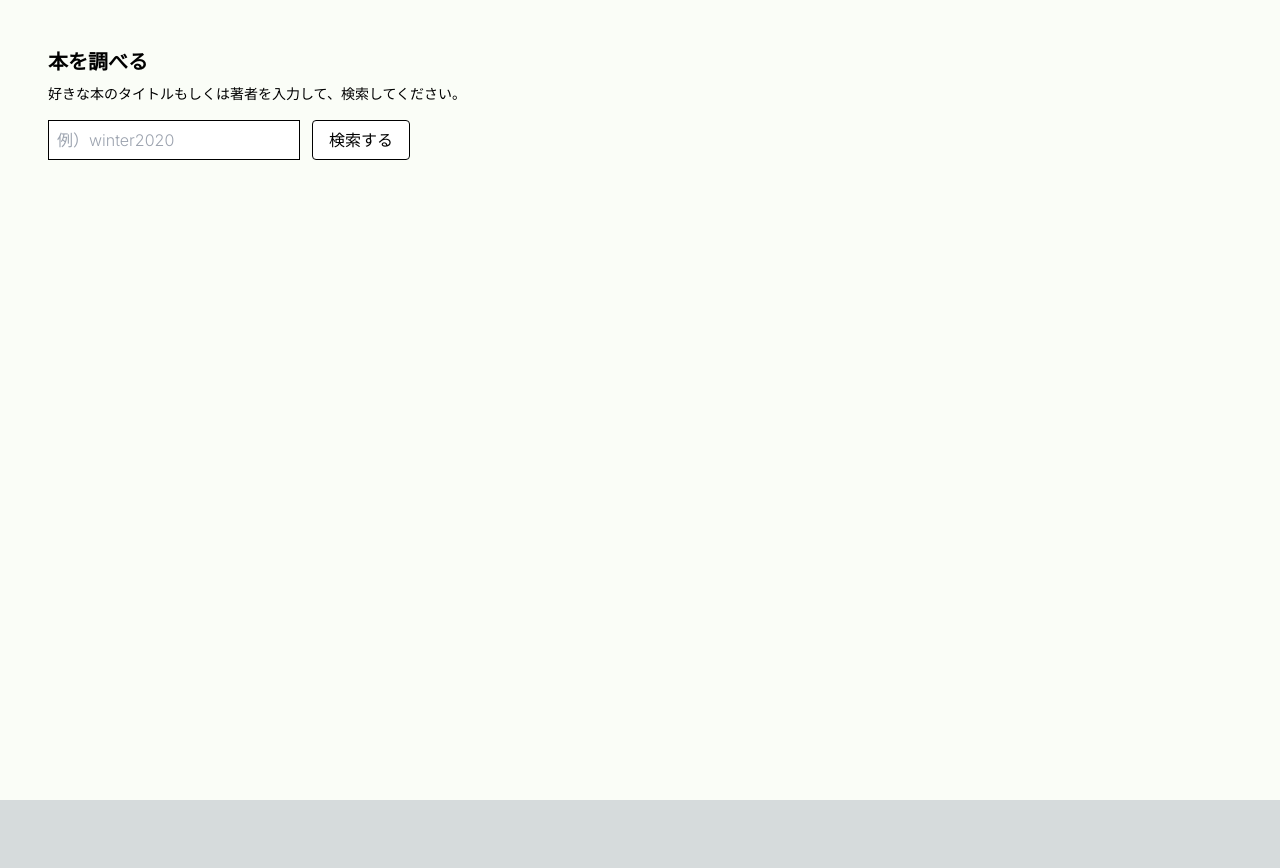
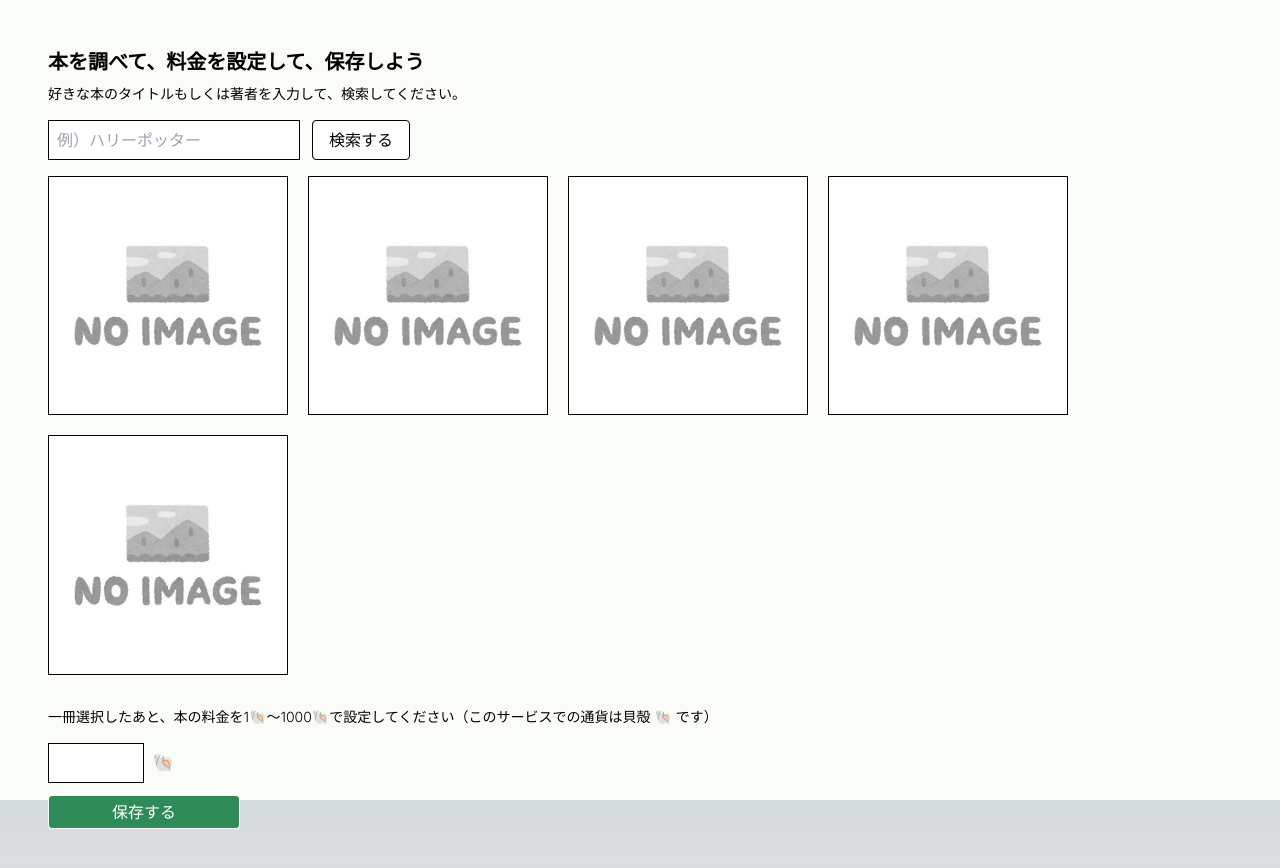
Before and after one commit to usk94/nextjs-rails, a Next.js app in the folder frontend/: page /upload in a window 1280 px wide. Shown: the top 868 px of the page. Before the commit the page ends 800 px from the top, so only its background shows below. Built offline with nearby package versions, Linux system fonts and the light colour scheme; no server answers.

Commit message:
style price input

```diff
--- a/frontend/app/upload/page.tsx
+++ b/frontend/app/upload/page.tsx
@@ -15,60 +15,26 @@ const updateBook = async (url: string, { arg: { book } }: { arg: { book: Book }
   })
 }
 
-const SearchResult = ({
-  books,
-  selectBook,
-  handleSubmit,
-}: {
-  books: GoogleApiBook[]
-  selectBook: (book: GoogleApiBook) => void
-  handleSubmit: () => void
-}) => {
-  return books.length > 0 ? (
-    <Fragment>
-      <h2 className="mt-8 text-xl font-semibold">料金を設定して、アップロードする</h2>
-      <p className="mt-2 text-sm font-light">
-        検索結果の中から一冊選択し、アップロードボタンを押してください。
-      </p>
-      <div className="mt-4 flex flex-wrap gap-5">
-        {books.map((book, index) => (
-          <button
-            type="button"
-            className="flex flex-col bg-white border border-solid border-black w-60"
-            key={index}
-            onClick={() => selectBook(book)}
-          >
-            {/* TODO: next/imageにする */}
-            {book.volumeInfo?.imageLinks?.thumbnail && (
-              <img src={book.volumeInfo.imageLinks.thumbnail} alt={book.volumeInfo.title} />
-            )}
-            <div className="text-sm">
-              <p>{book.volumeInfo.title}</p>
-              {book.volumeInfo.authors.length > 0 && <p>{book.volumeInfo.authors[0]}</p>}
-            </div>
-          </button>
-        ))}
-      </div>
-      <button
-        type="button"
-        onClick={handleSubmit}
-        className="mt-3 bg-primary text-white rounded border border-gray px-4 py-2 text-base leading-none w-48"
-      >
-        アップロードする
-      </button>
-    </Fragment>
-  ) : (
-    <p>検索の結果、該当する本が見つかりませんでした。</p>
+const Page = () => {
+  const { trigger, isMutating } = useSWRMutation(
+    `${process.env.NEXT_PUBLIC_BACKEND_URL}/books/`,
+    updateBook
   )
-}
+  const [searchWord, setSearchWord] = useState("")
+  const [books, setBooks] = useState(
+    Array(5).fill({
+      volumeInfo: {
+        title: "",
+        imageLinks: {
+          thumbnail: "/noImage.jpg",
+        },
+      },
+    })
+  )
 
-const Page = () => {
-  const { trigger, isMutating } = useSWRMutation("/api/user", updateBook)
-  const [searchWord, setSearchWord] = useState("")
-  const [books, setBooks] = useState<GoogleApiBook[] | null>(null)
   const [selectedBook, setSelectedBook] = useState<Book | null>(null)
 
-  const handleChange = (e: React.ChangeEvent<HTMLInputElement>) => {
+  const handleChangeSearchInput = (e: React.ChangeEvent<HTMLInputElement>) => {
     setSearchWord(e.target.value)
   }
 
@@ -86,12 +52,14 @@ const Page = () => {
     setSelectedBook({
       title: book.volumeInfo.title,
       description: book.volumeInfo.description,
-      author: book.volumeInfo.authors[0],
+      author: book.volumeInfo?.authors ? book.volumeInfo?.authors[0] : "",
       page_count: book.volumeInfo.pageCount,
       published_at: book.volumeInfo.publishedDate,
-      image: book.volumeInfo.imageLinks.thumbnail,
+      image: book.volumeInfo?.imageLinks?.thumbnail ?? "",
     })
   }
+
+  const handleChangePriceInput = () => {}
 
   const handleSubmit = async () => {
     alert("here2!")
@@ -101,7 +69,7 @@ const Page = () => {
     <div className="bg-neutral w-screen h-screen">
       <div className="flex flex-col p-12">
         <div>
-          <h2 className="text-xl font-semibold">本を調べる</h2>
+          <h2 className="text-xl font-semibold">本を調べて、料金を設定して、保存しよう</h2>
           <p className="mt-2 text-sm font-light">
             好きな本のタイトルもしくは著者を入力して、検索してください。
           </p>
@@ -109,9 +77,9 @@ const Page = () => {
             <div className="grow-2 leading-none">
               <input
                 type="text"
-                onChange={handleChange}
+                onChange={handleChangeSearchInput}
                 className="h-10 w-full border border-gray-lighter p-2 font-light focus:outline-none"
-                placeholder="例）winter2020"
+                placeholder="例）ハリーポッター"
               />
             </div>
             <button
@@ -125,9 +93,57 @@ const Page = () => {
           </div>
         </div>
 
-        {books && (
-          <SearchResult books={books} handleSubmit={handleSubmit} selectBook={selectBook} />
-        )}
+        {books &&
+          (books.length > 0 ? (
+            <Fragment>
+              <div className="mt-4 flex flex-wrap gap-5">
+                {books.map((book, index) => (
+                  <button
+                    type="button"
+                    className="flex flex-col bg-white border border-solid border-black w-60"
+                    key={index}
+                    onClick={() => selectBook(book)}
+                  >
+                    {/* TODO: next/imageにする */}
+                    {book.volumeInfo?.imageLinks?.thumbnail && (
+                      <img src={book.volumeInfo.imageLinks.thumbnail} alt={book.volumeInfo.title} />
+                    )}
+                    <div className="text-sm">
+                      <p>{book.volumeInfo.title}</p>
+                      {book.volumeInfo.authors && book.volumeInfo.authors.length > 0 && (
+                        <p>{book.volumeInfo.authors[0]}</p>
+                      )}
+                    </div>
+                  </button>
+                ))}
+              </div>
+            </Fragment>
+          ) : (
+            <p>検索の結果、該当する本が見つかりませんでした。</p>
+          ))}
+        <div className="flex flex-col mt-6">
+          <div className="flex flex-col">
+            <p className="mt-2 text-sm font-light">
+              一冊選択したあと、本の料金を1🐚〜1000🐚で設定してください（このサービスでの通貨は貝殻
+              🐚 です）
+            </p>
+          </div>
+          <div className="mt-4 flex">
+            <input
+              type="text"
+              inputMode="numeric"
+              className="h-10 border border-gray-lighter p-2 font-light focus:outline-none w-24"
+            />
+            <span className="ml-2 flex items-center justify-center text-lg">🐚</span>
+          </div>
+        </div>
+        <button
+          type="button"
+          onClick={handleSubmit}
+          className="mt-3 bg-primary text-white rounded border border-gray px-4 py-2 text-base leading-none w-48"
+        >
+          保存する
+        </button>
       </div>
     </div>
   )
```
Also changed, not shown: frontend/types/index.ts (+10 -10 lines).
